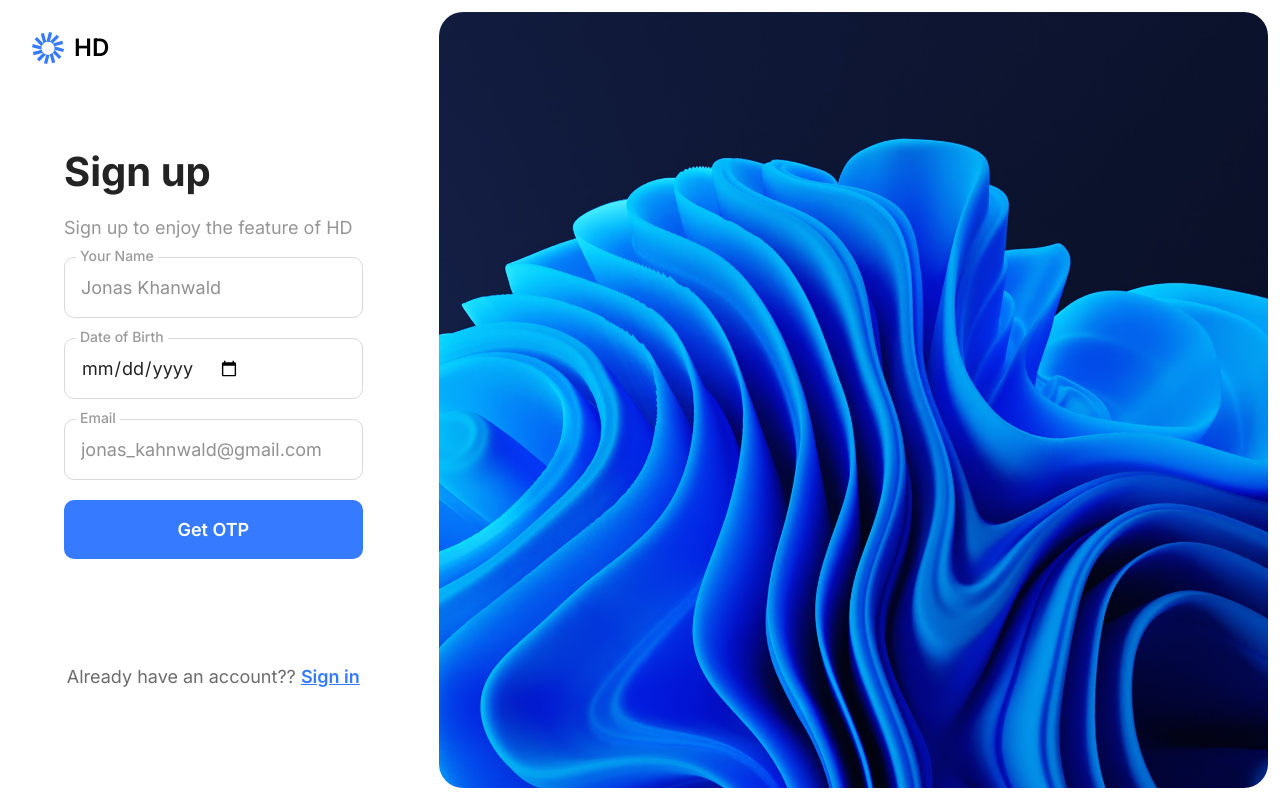
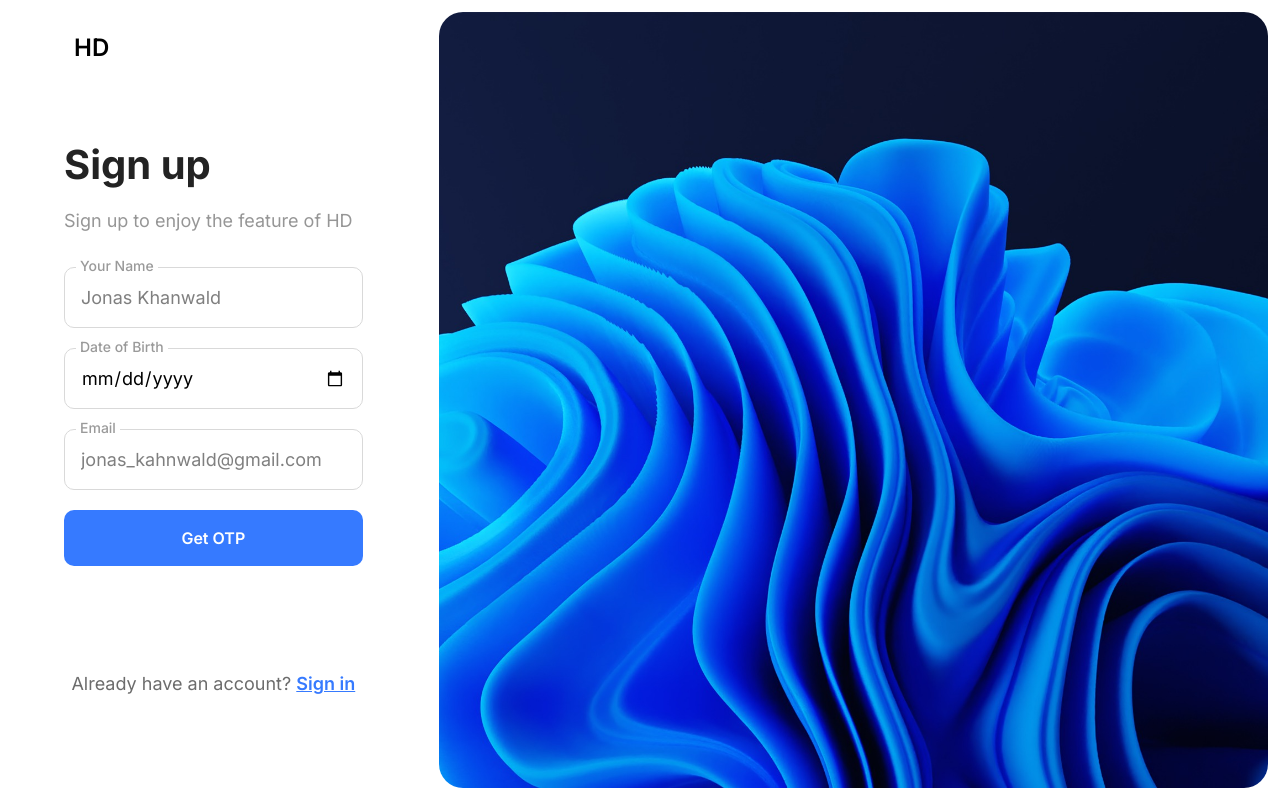
Before and after one commit to ashkankhan786/HD-Assignment, a React (Vite) app in the folder frontend/: page /signup in a window 1280 px wide. Built offline with nearby package versions, Linux system fonts and the light colour scheme; no server answers.

Commit message:
updated the ui

```diff
--- a/frontend/src/components/EmailInput.tsx
+++ /dev/null
@@ -1,41 +0,0 @@
-import React from "react";
-
-interface Props {
-  value: string;
-  onChange: (e: React.ChangeEvent<HTMLInputElement>) => void;
-  onFocus: () => void;
-  onBlur: () => void;
-  focused: boolean;
-}
-
-const EmailInput: React.FC<Props> = ({
-  value,
-  onChange,
-  onFocus,
-  onBlur,
-  focused,
-}) => (
-  <div className="w-[399px] md:w-full relative">
-    <label
-      htmlFor="email"
-      className={`bg-white px-[4px] font-medium text-[14px] absolute -top-3 left-3 ${
-        focused ? "text-[#367AFF]" : "text-[#9A9A9A]"
-      }`}
-    >
-      Email
-    </label>
-    <input
-      name="email"
-      type="email"
-      value={value}
-      onChange={onChange}
-      onFocus={onFocus}
-      onBlur={onBlur}
-      required
-      className="w-full rounded-[10px] border-[1.5px] p-[16px] text-[18px] text-[#232323] border-[#D9D9D9] focus:border-[#367AFF] focus:outline-none"
-      placeholder="jonas_kahnwald@gmail.com"
-    />
-  </div>
-);
-
-export default EmailInput;
--- a/frontend/src/components/GoogleAuthButton.tsx
+++ /dev/null
@@ -1,11 +0,0 @@
-import { GoogleLogin } from "@react-oauth/google";
-
-// eslint-disable-next-line @typescript-eslint/no-explicit-any
-const GoogleAuthButton = ({ onSuccess }: { onSuccess: (res: any) => void }) => (
-  <GoogleLogin
-    onSuccess={onSuccess}
-    onError={() => console.log("Google Login Failed")}
-  />
-);
-
-export default GoogleAuthButton;
--- a/frontend/src/components/OtpInput.tsx
+++ /dev/null
@@ -1,48 +0,0 @@
-import React from "react";
-import { Eye, EyeOff } from "lucide-react";
-
-interface Props {
-  value: string;
-  onChange: (e: React.ChangeEvent<HTMLInputElement>) => void;
-  viewOtp: boolean;
-  toggleViewOtp: () => void;
-  onFocus: () => void;
-  onBlur: () => void;
-  focused: boolean;
-}
-
-const OtpInput: React.FC<Props> = ({
-  value,
-  onChange,
-  viewOtp,
-  toggleViewOtp,
-  onFocus,
-  onBlur,
-  focused,
-}) => (
-  <div className="w-[399px] md:w-full relative">
-    <input
-      name="otp"
-      type={viewOtp ? "text" : "password"}
-      value={value}
-      onChange={onChange}
-      onFocus={onFocus}
-      onBlur={onBlur}
-      required
-      className="w-full rounded-[10px] border-[1.5px] p-[16px] text-[18px] text-[#232323] border-[#D9D9D9] focus:border-[#367AFF] focus:outline-none pr-12"
-      placeholder="OTP"
-    />
-    <div
-      className="absolute right-4 top-1/3 cursor-pointer"
-      onClick={toggleViewOtp}
-    >
-      {viewOtp ? (
-        <Eye className="w-6 h-6 text-[#9A9A9A]" />
-      ) : (
-        <EyeOff className="w-6 h-6 text-[#9A9A9A]" />
-      )}
-    </div>
-  </div>
-);
-
-export default OtpInput;
--- a/frontend/src/pages/Signup.tsx
+++ b/frontend/src/pages/Signup.tsx
@@ -112,9 +112,10 @@ function Signup() {
   };
   return (
     <div>
-      {/**Desktop */}
-      <div className="hidden w-screen h-screen md:flex flex-col md:flex-row">
-        <div className="flex-1/3 md:flex md:flex-col md:p-[32px]">
+      {/* Desktop */}
+      <div className="hidden w-screen h-screen md:flex md:flex-row overflow-hidden">
+        <div className="flex-1/3 flex flex-col md:p-[32px] overflow-y-auto max-h-screen">
+          {/* Header */}
           <div className="w-full h-[32px] flex items-center justify-start gap-[10px]">
             <svg
               width="32"
@@ -123,49 +124,29 @@ function Signup() {
               fill="none"
               xmlns="http://www.w3.org/2000/svg"
             >
-              <path
-                d="M20.1424 0.843087L16.9853 0L14.3248 9.89565L11.9228 0.961791L8.76555 1.80488L11.3608 11.4573L4.8967 5.01518L2.58549 7.31854L9.67576 14.3848L0.845959 12.0269L0 15.1733L9.64767 17.7496C9.53721 17.2748 9.47877 16.7801 9.47877 16.2717C9.47877 12.6737 12.4055 9.75685 16.0159 9.75685C19.6262 9.75685 22.5529 12.6737 22.5529 16.2717C22.5529 16.7768 22.4952 17.2685 22.3861 17.7405L31.1541 20.0818L32 16.9354L22.314 14.3489L31.1444 11.9908L30.2984 8.84437L20.6128 11.4308L27.0768 4.98873L24.7656 2.68538L17.7737 9.65357L20.1424 0.843087Z"
-                fill="#367AFF"
-              />
-              <path
-                d="M22.3776 17.7771C22.1069 18.9176 21.5354 19.9421 20.7513 20.763L27.1033 27.0935L29.4145 24.7901L22.3776 17.7771Z"
-                fill="#367AFF"
-              />
-              <path
-                d="M20.6871 20.8292C19.8936 21.637 18.8907 22.2398 17.7661 22.5504L20.0775 31.1472L23.2346 30.3041L20.6871 20.8292Z"
-                fill="#367AFF"
-              />
-              <path
-                d="M17.6481 22.5819C17.1264 22.7156 16.5795 22.7866 16.0159 22.7866C15.4121 22.7866 14.8273 22.705 14.2723 22.5523L11.9588 31.1569L15.1159 32L17.6481 22.5819Z"
-                fill="#367AFF"
-              />
-              <path
-                d="M14.1607 22.5205C13.0533 22.1945 12.0683 21.584 11.2909 20.7739L4.92328 27.1199L7.23448 29.4233L14.1607 22.5205Z"
-                fill="#367AFF"
-              />
-              <path
-                d="M11.2378 20.7178C10.4737 19.9026 9.91721 18.8917 9.65231 17.7688L0.855743 20.1179L1.7017 23.2643L11.2378 20.7178Z"
-                fill="#367AFF"
-              />
+              <path d="M20.1424 0.843087L16.9853..." fill="#367AFF" />
             </svg>
-            <h1 className="font-semibold text-[24px]">HD</h1>
+            <h1 className="font-semibold text-2xl">HD</h1>
           </div>
-          <div className="flex flex-col md:px-[32px] h-full justify-center gap-[32px]">
-            <div className="w-full h-[83px] flex flex-col gap-[12px]">
+
+          {/* Form */}
+          <div className="flex flex-col px-4 md:px-[32px] py-8 justify-center gap-[32px] w-full max-w-[450px] mx-auto flex-grow">
+            <div className="h-fit flex flex-col gap-[12px]">
               <h1 className="font-bold text-[40px] text-[#232323]">Sign up</h1>
-              <p className="text-[18px] text-[#969696]">
+              <p className="text-lg text-[#969696]">
                 Sign up to enjoy the feature of HD
               </p>
             </div>
+
             <form
               onSubmit={handleFormSubmit}
-              className="flex flex-col gap-[20px] md:mt-7 lg:mt-0"
+              className="flex flex-col gap-[20px]"
             >
-              {/* Name Field */}
-              <div className="w-[399px] md:w-full relative">
+              {/* Name */}
+              <div className="w-full relative">
                 <label
                   htmlFor="name"
-                  className={`bg-[#FFFFFF] px-[4px] font-medium text-[14px] absolute -top-3 left-3 ${
+                  className={`bg-white px-[4px] font-medium text-[14px] absolute -top-3 left-3 ${
                     focused === "name" ? "text-[#367AFF]" : "text-[#9A9A9A]"
                   }`}
                 >
@@ -179,16 +160,16 @@ function Signup() {
                   required
                   onFocus={() => setFocused("name")}
                   onBlur={() => setFocused(null)}
-                  className="w-full rounded-[10px] border-[1.5px] p-[16px] flex gap-[2px] text-[18px] text-[#232323] border-[#D9D9D9] focus:border-[#367AFF] focus:outline-none"
+                  className="w-full rounded-[10px] border-[1.5px] p-[16px] text-[18px] border-[#D9D9D9] focus:border-[#367AFF] focus:outline-none"
                   placeholder="Jonas Khanwald"
                 />
               </div>
 
-              {/* DOB Field */}
-              <div className="w-[399px] md:w-full relative">
+              {/* DOB */}
+              <div className="w-full relative">
                 <label
                   htmlFor="dob"
-                  className={`bg-[#FFFFFF] px-[4px] font-medium text-[14px] absolute -top-3 left-3 ${
+                  className={`bg-white px-[4px] font-medium text-[14px] absolute -top-3 left-3 ${
                     focused === "dob" ? "text-[#367AFF]" : "text-[#9A9A9A]"
                   }`}
                 >
@@ -202,15 +183,15 @@ function Signup() {
                   required
                   onFocus={() => setFocused("dob")}
                   onBlur={() => setFocused(null)}
-                  className="w-full rounded-[10px] border-[1.5px] p-[16px] flex gap-[2px] text-[18px] text-[#232323] border-[#D9D9D9] focus:border-[#367AFF] focus:outline-none"
+                  className="w-full rounded-[10px] border-[1.5px] p-[16px] text-[18px] border-[#D9D9D9] focus:border-[#367AFF] focus:outline-none"
                 />
               </div>
 
-              {/* Email Field */}
-              <div className="w-[399px] md:w-full relative">
+              {/* Email */}
+              <div className="w-full relative">
                 <label
                   htmlFor="email"
-                  className={`bg-[#FFFFFF] px-[4px] font-medium text-[14px] absolute -top-3 left-3 ${
+                  className={`bg-white px-[4px] font-medium text-[14px] absolute -top-3 left-3 ${
                     focused === "email" ? "text-[#367AFF]" : "text-[#9A9A9A]"
                   }`}
                 >
@@ -224,24 +205,24 @@ function Signup() {
                   required
                   onFocus={() => setFocused("email")}
                   onBlur={() => setFocused(null)}
-                  className="w-full rounded-[10px] border-[1.5px] p-[16px] flex gap-[2px] text-[18px] text-[#232323] border-[#D9D9D9] focus:border-[#367AFF] focus:outline-none"
                   placeholder="jonas_kahnwald@gmail.com"
+                  className="w-full rounded-[10px] border-[1.5px] p-[16px] text-[18px] border-[#D9D9D9] focus:border-[#367AFF] focus:outline-none"
                 />
               </div>
 
-              {/*OTP Field */}
+              {/* OTP */}
               {otpSent && (
-                <div className="w-[399px] md:w-full relative">
+                <div className="w-full relative">
                   <input
                     value={formData.otp}
                     onChange={handleChange}
                     name="otp"
-                    type={`${viewOtp ? "text" : "password"}`}
+                    type={viewOtp ? "text" : "password"}
                     required
                     onFocus={() => setFocused("otp")}
                     onBlur={() => setFocused(null)}
-                    className="relative w-full rounded-[10px] border-[1.5px] p-[16px] flex gap-[2px] text-[18px] text-[#232323] border-[#D9D9D9] focus:border-[#367AFF] focus:outline-none md:pr-12 lg:pr-5"
                     placeholder="OTP"
+                    className="w-full rounded-[10px] border-[1.5px] p-[16px] text-[18px] border-[#D9D9D9] focus:border-[#367AFF] focus:outline-none pr-12"
                   />
                   <div
                     className="absolute right-4 top-1/3 z-20"
@@ -255,9 +236,10 @@ function Signup() {
                   </div>
                 </div>
               )}
+
               <button
                 type="submit"
-                className="bg-[#367AFF] text-[#FFFFFF] text-[18px] font-semibold py-[16px] px-[8px] rounded-[10px] cursor-pointer hover:bg-[#3679ffcf]"
+                className="bg-[#367AFF] text-white rounded-[10px] py-4 font-semibold hover:bg-[#3679ffcf]"
               >
                 {otpSent ? "Sign up" : "Get OTP"}
               </button>
@@ -267,11 +249,12 @@ function Signup() {
               onSuccess={handleGoogleLogin}
               onError={() => console.log("Login failed")}
             />
-            <div className="w-[399px] md:w-full h-[27px] flex text-[18px] justify-center items-center">
+
+            <div className="text-center text-[18px]">
               <p className="text-[#6C6C6C]">
-                Already have an account??{" "}
+                Already have an account?{" "}
                 <span
-                  className="font-semibold underline text-[#367AFF] cursor-pointer"
+                  className="underline font-semibold text-[#367AFF] cursor-pointer"
                   onClick={() => navigate("/signin")}
                 >
                   Sign in
@@ -280,10 +263,11 @@ function Signup() {
             </div>
           </div>
         </div>
-        <div className="flex-2/3 hidden md:flex p-[12px]">
+
+        <div className="flex-2/3 hidden md:flex p-[12px] h-full">
           <img
             src="/login-bg.jpg"
-            alt="BG Image Here"
+            alt="BG Image"
             className="rounded-[24px] object-cover w-full h-full"
           />
         </div>
```
Also changed, not shown: frontend/src/pages/Login.tsx (+40 -37 lines).
